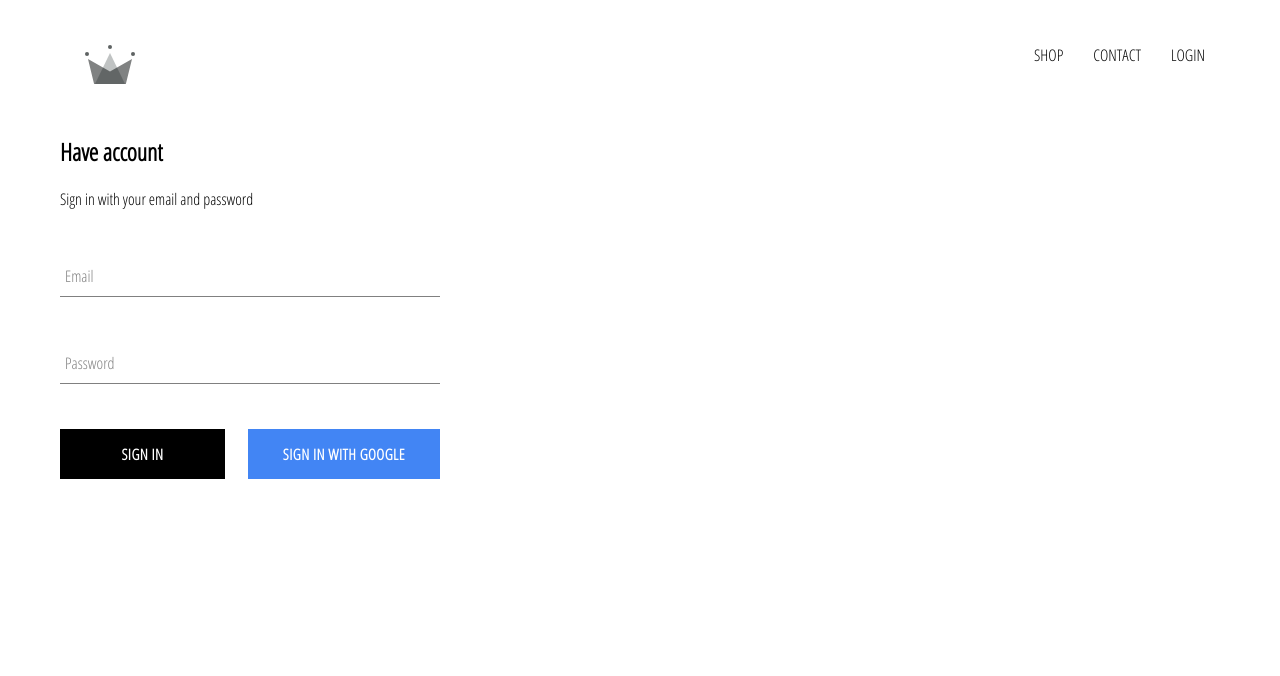
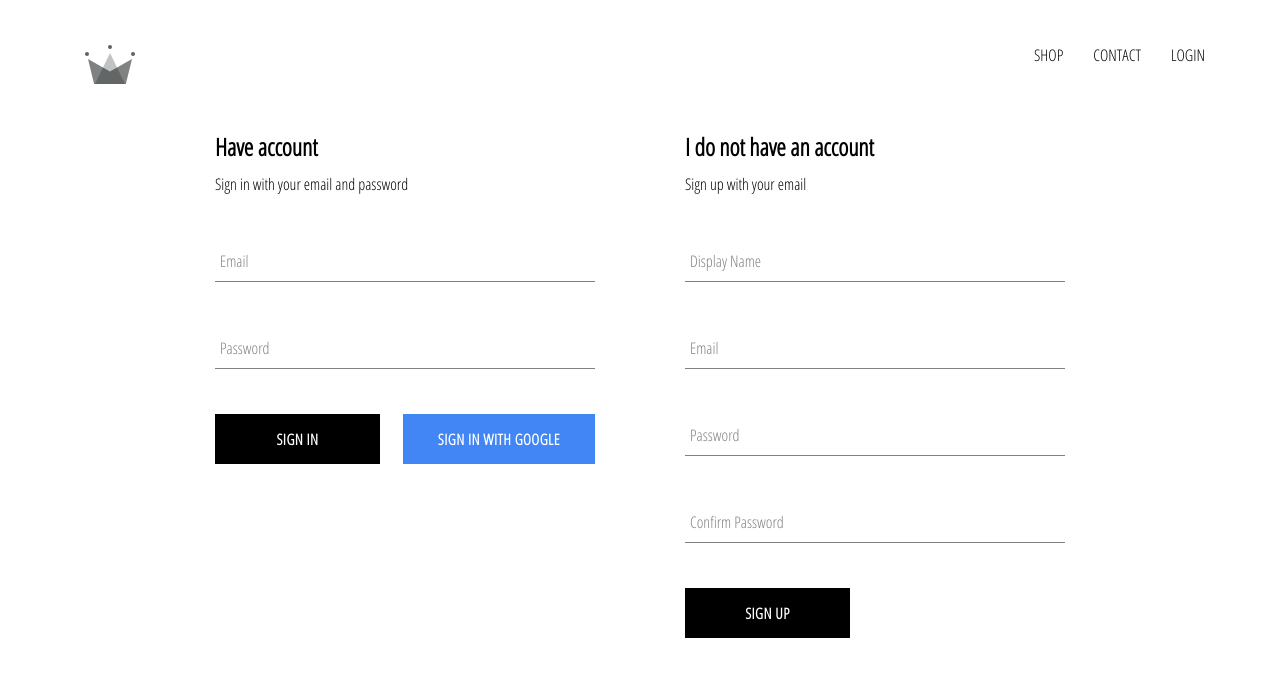
Before and after one commit to ggroce/stuffs-store-frontend, a React (Create React App) app: page /auth in a window 1280 px wide. Shown: the top 676 px of the page. Built offline with nearby package versions, Linux system fonts and the light colour scheme; no server answers.

Commit message:
added account creation component, verified working on backend

```diff
--- a/src/App.js
+++ b/src/App.js
@@ -19,7 +19,6 @@ function App() {
 
         userRef.onSnapshot((snapShot) => {
           setCurrentUser({
-            id: snapShot.id,
             ...snapShot.data(),
           })
         })
@@ -34,7 +33,7 @@ function App() {
   }, [])
 
   useEffect(() => {
-    console.log(currentUser)
+    console.log('currentUser from app.js: ', currentUser)
   }, [currentUser])
 
   return (
--- a/src/components/SignIn/SignIn.jsx
+++ b/src/components/SignIn/SignIn.jsx
@@ -21,7 +21,7 @@ const SignIn = () => {
 
   return (
     <div className="sign-in">
-      <h2>Have account</h2>
+      <h2 className="title">Have account</h2>
       <span>Sign in with your email and password</span>
 
       <form onSubmit={handleSubmit}>
--- a/src/components/SignIn/SignIn.styles.scss
+++ b/src/components/SignIn/SignIn.styles.scss
@@ -2,6 +2,10 @@
   width: 380px;
   display: flex;
   flex-direction: column;
+
+  .title {
+    margin: 10px 0;
+  }
 }
 
 .buttons {
--- a/src/components/SignUp/SignUp.jsx
+++ b/src/components/SignUp/SignUp.jsx
@@ -1,10 +1,92 @@
 import React from 'react'
 import './SignUp.styles.scss'
+import FormInput from '../FormInput/FormInput'
+import CustomButton from '../CustomButton/CustomButton'
+import {
+  auth,
+  createUserProfileDocument,
+} from '../../firebase/firebase.utils.js'
 
-const SignUp = () => (
-  <div className="sign-up">
-    <div>SIGN UP</div>
-  </div>
-)
+const SignUp = () => {
+  const [accountInfo, setaccountInfo] = React.useState({
+    email: '',
+    password: '',
+    confirmPassword: '',
+    displayName: '',
+  })
+
+  const handleSubmit = async (e) => {
+    e.preventDefault()
+    if (accountInfo.password !== accountInfo.confirmPassword) {
+      return alert('Passwords do not match')
+    }
+
+    try {
+      const { user } = await auth.createUserWithEmailAndPassword(
+        accountInfo.email,
+        accountInfo.password,
+      )
+
+      await createUserProfileDocument(user, {
+        displayName: accountInfo.displayName,
+      })
+      setaccountInfo({
+        email: '',
+        password: '',
+        confirmPassword: '',
+        displayName: '',
+      })
+    } catch (error) {
+      return alert(error)
+    }
+  }
+
+  const handleChange = (e) => {
+    const { name, value } = e.target
+    setaccountInfo({ ...accountInfo, [name]: value })
+  }
+
+  return (
+    <div className="sign-up">
+      <h2 className="title">I do not have an account</h2>
+      <span>Sign up with your email</span>
+      <form className="sign-up-form" onSubmit={handleSubmit}>
+        <FormInput
+          label="Display Name"
+          name="displayName"
+          type="text"
+          required
+          value={accountInfo.displayName}
+          handleChange={handleChange}
+        />
+        <FormInput
+          label="Email"
+          name="email"
+          type="email"
+          required
+          value={accountInfo.email}
+          handleChange={handleChange}
+        />
+        <FormInput
+          label="Password"
+          name="password"
+          type="password"
+          required
+          value={accountInfo.password}
+          handleChange={handleChange}
+        />
+        <FormInput
+          label="Confirm Password"
+          name="confirmPassword"
+          type="password"
+          required
+          value={accountInfo.confirmPassword}
+          handleChange={handleChange}
+        />
+        <CustomButton type="submit">SIGN UP</CustomButton>
+      </form>
+    </div>
+  )
+}
 
 export default SignUp
--- a/src/components/SignUp/SignUp.styles.scss
+++ b/src/components/SignUp/SignUp.styles.scss
@@ -0,0 +1,14 @@
+.sign-up {
+  width: 380px;
+  display: flex;
+  flex-direction: column;
+
+  .title {
+    margin: 10px 0;
+  }
+}
+
+.buttons {
+  display: flex;
+  justify-content: space-between;
+}
--- a/src/firebase/firebase.utils.js
+++ b/src/firebase/firebase.utils.js
@@ -15,6 +15,8 @@ export const signInWithGoogle = () => auth.signInWithPopup(provider)
 export const createUserProfileDocument = async (userAuth, additionalData) => {
   if (!userAuth) return
 
+  console.log('additionalData inside of firebase.utils.js: ', additionalData)
+
   const userRef = firestore.doc(`/users/${userAuth.uid}`)
   const snapShot = await userRef.get()
 
@@ -30,19 +32,24 @@ export const createUserProfileDocument = async (userAuth, additionalData) => {
         ...additionalData,
       })
     } catch (error) {
-      console.log('error creating Google oauth user: ', error)
+      console.log(
+        'Error setting Google oauth user in firebase.utils.js: ',
+        error,
+      )
+    }
+  } else {
+    try {
+      await userRef.update({
+        lastLoginAt: new Date(),
+      })
+    } catch (error) {
+      console.log(
+        'Error updating lastLoginAt for Google oauth user in firebase.utils.js: ',
+        error,
+      )
     }
   }
   return userRef
-  // else {
-  //   try {
-  //     await userRef.set({
-  //       lastLoginAt: new Date(),
-  //     })
-  //   } catch (error) {
-  //     console.log('error updating lastLoginAt for Google oauth user: ', error)
-  //   }
-  // }
 }
 
 export default firebase
--- a/src/pages/AuthenticationPage/AuthenticationPage.jsx
+++ b/src/pages/AuthenticationPage/AuthenticationPage.jsx
@@ -6,6 +6,7 @@ import SignUp from '../../components/SignUp/SignUp.jsx'
 const AuthenticationPage = () => (
   <div className="sign-in-and-sign-up">
     <SignIn />
+    <SignUp />
   </div>
 )
 
--- a/src/pages/AuthenticationPage/AuthenticationPage.styles.scss
+++ b/src/pages/AuthenticationPage/AuthenticationPage.styles.scss
@@ -0,0 +1,6 @@
+.sign-in-and-sign-up {
+  width: 850px;
+  display: flex;
+  justify-content: space-between;
+  margin: 30px auto;
+}
```
